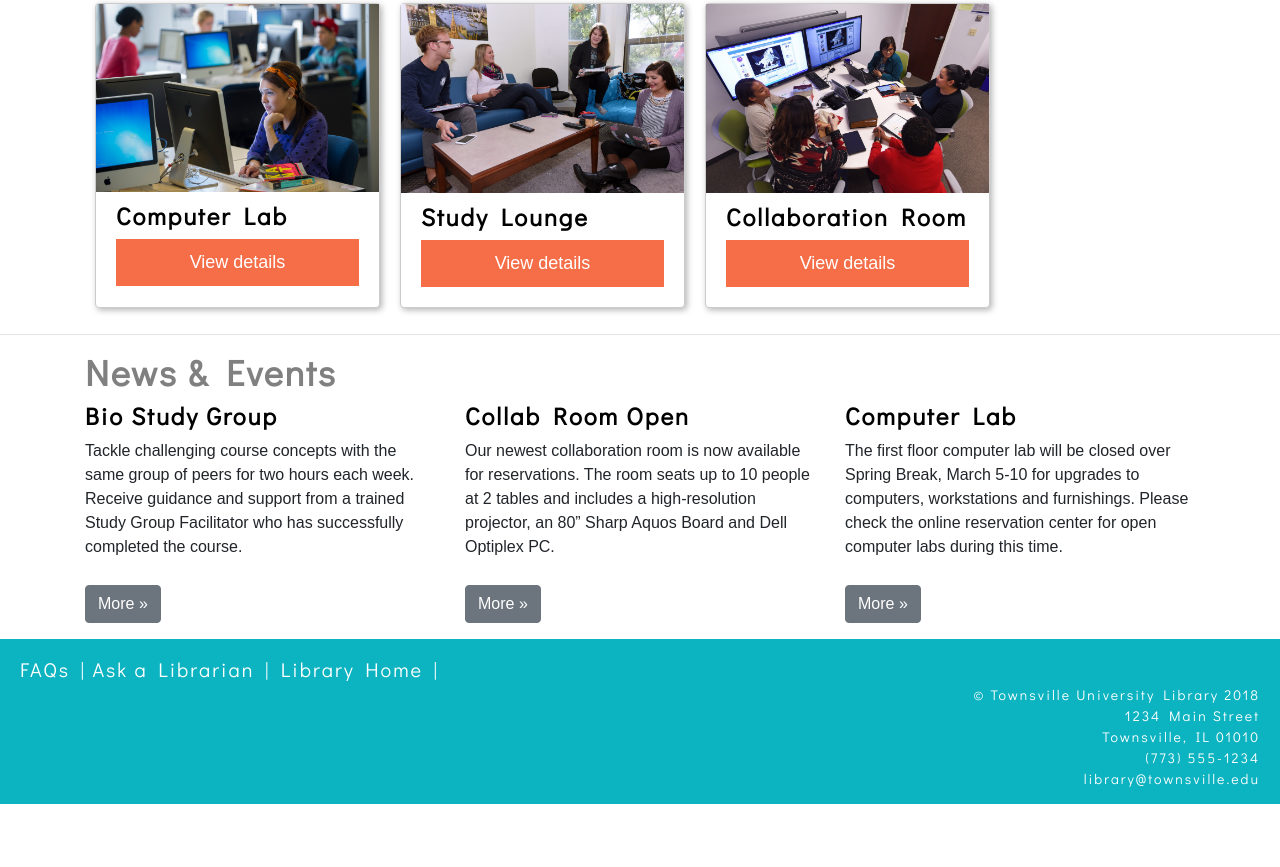
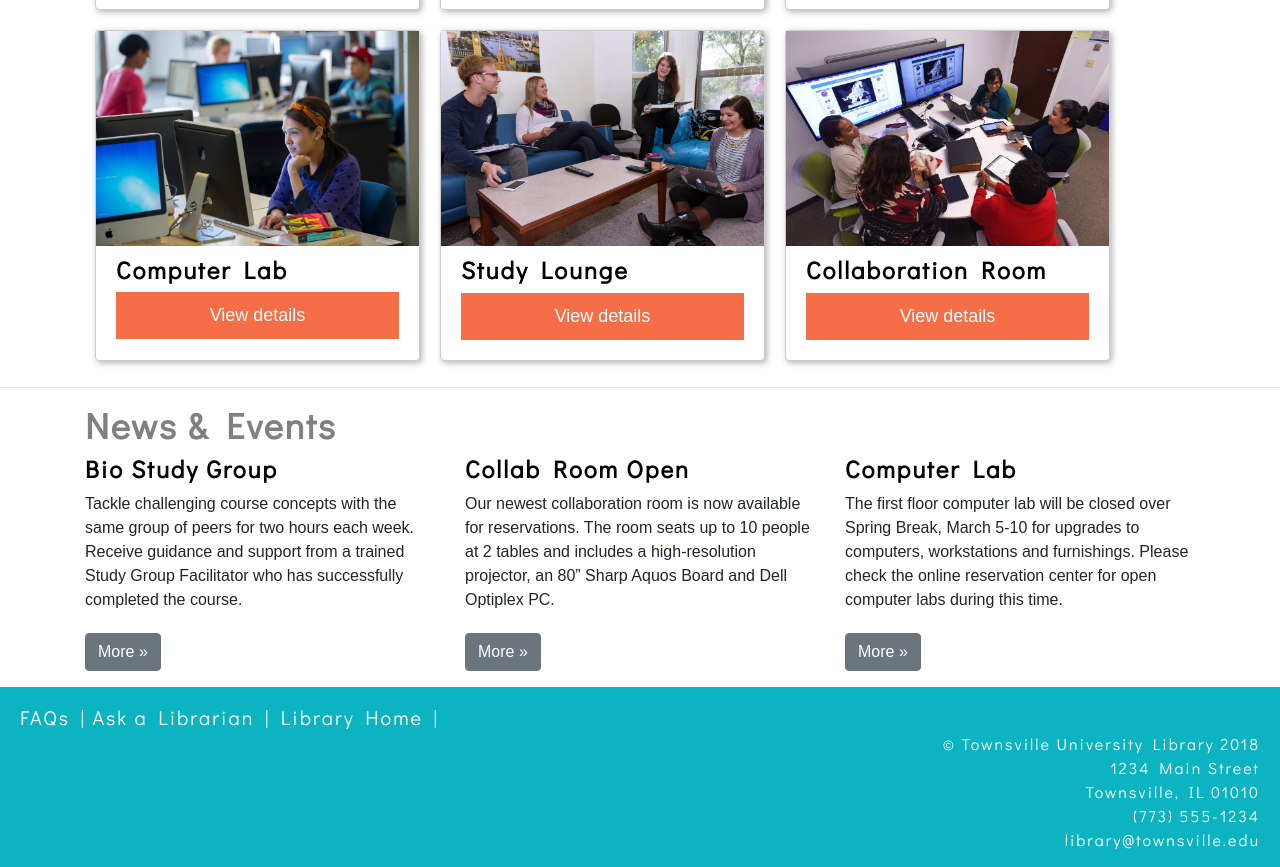
Before and after one commit to ChristineCee/wk15, a plain HTML site: page index.html in a window 1280 px wide. Shown: the part 1388-2255 px from the top of the page. Before the commit the page ends 2192 px from the top, so only its background shows below. Drawn offline with nearby package versions, Linux system fonts and the light colour scheme.

Commit message:
Updated card size in flex box gallery

```diff
--- a/index.html
+++ b/index.html
@@ -4,7 +4,7 @@
   <head>
     <meta charset="utf-8">
     <meta name="viewport" content="width=device-width, initial-scale=1">
-    <title>Study Rooms Townsville University Library Group A LIS 786 Final Test</title>
+    <title>Study Rooms Townsville University Library Group A LIS 786 Wek 15 Test</title>
    <link rel="stylesheet" href="https://maxcdn.bootstrapcdn.com/bootstrap/4.0.0/css/bootstrap.min.css">
    <link href='https://fonts.googleapis.com/css?family=Didact Gothic' rel='stylesheet'>
   <script src="https://maxcdn.bootstrapcdn.com/bootstrap/4.0.0/js/bootstrap.min.js"></script>
@@ -105,7 +105,7 @@ fieldset[disabled] .btn-bookroom.active {
   }
 
   .card {
-    flex: 0 0 285px;
+    flex: 0 0 325px;
     margin: 10px;
     border: 1px solid #ccc;
     box-shadow: 2px 2px 6px 0px  rgba(0,0,0,0.3);
@@ -122,18 +122,18 @@ fieldset[disabled] .btn-bookroom.active {
   .card .text > button {
     background: #F56E48;
     border: 0;
-    color: white;
+    color: #fff;
     padding: 10px;
     width: 100%;
     }
 
    .news {
     font-family: 'Arial';font-size: 16px;
-    padding-bottom: 10px;
+    padding-bottom: 5px;
     }
 
     footer {
-    font-family: 'Didact Gothic';font-size: 14px;
+    font-family: 'Didact Gothic';font-size: 16px;
     letter-spacing: 2px;
     margin-bottom: 0;
     border: 0;
```
